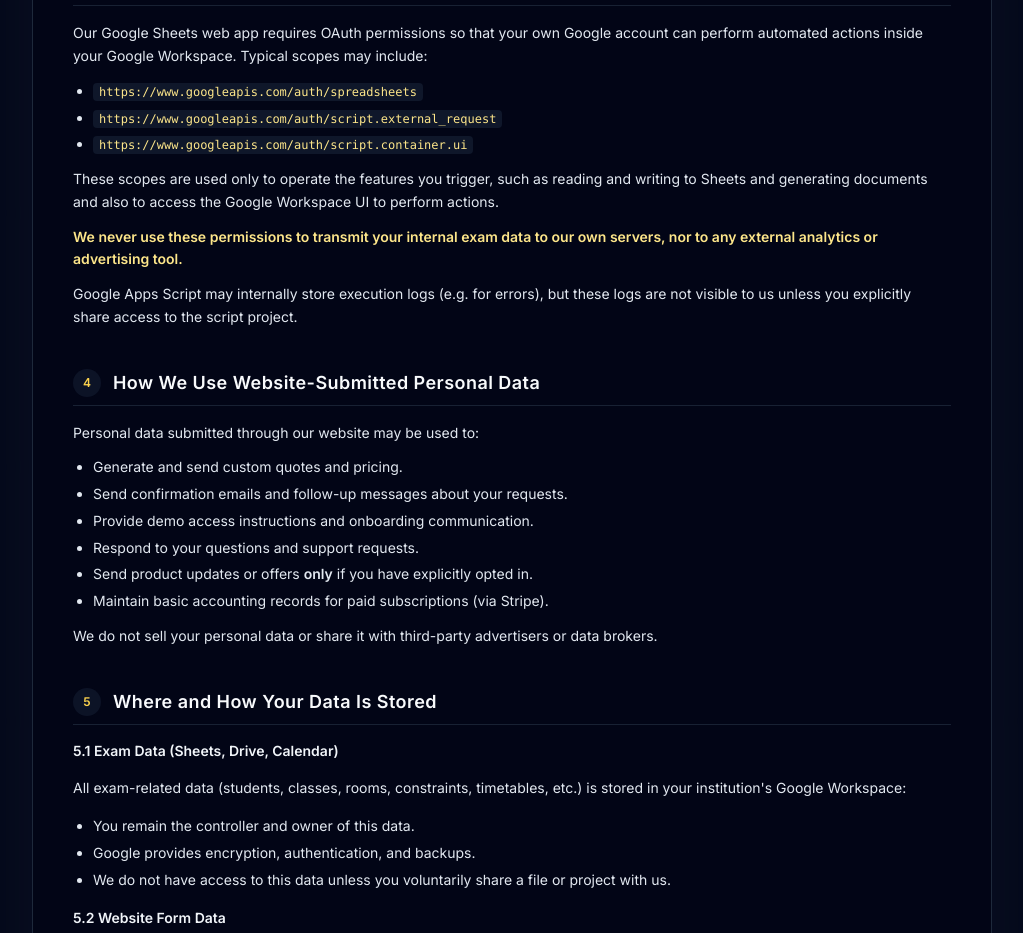
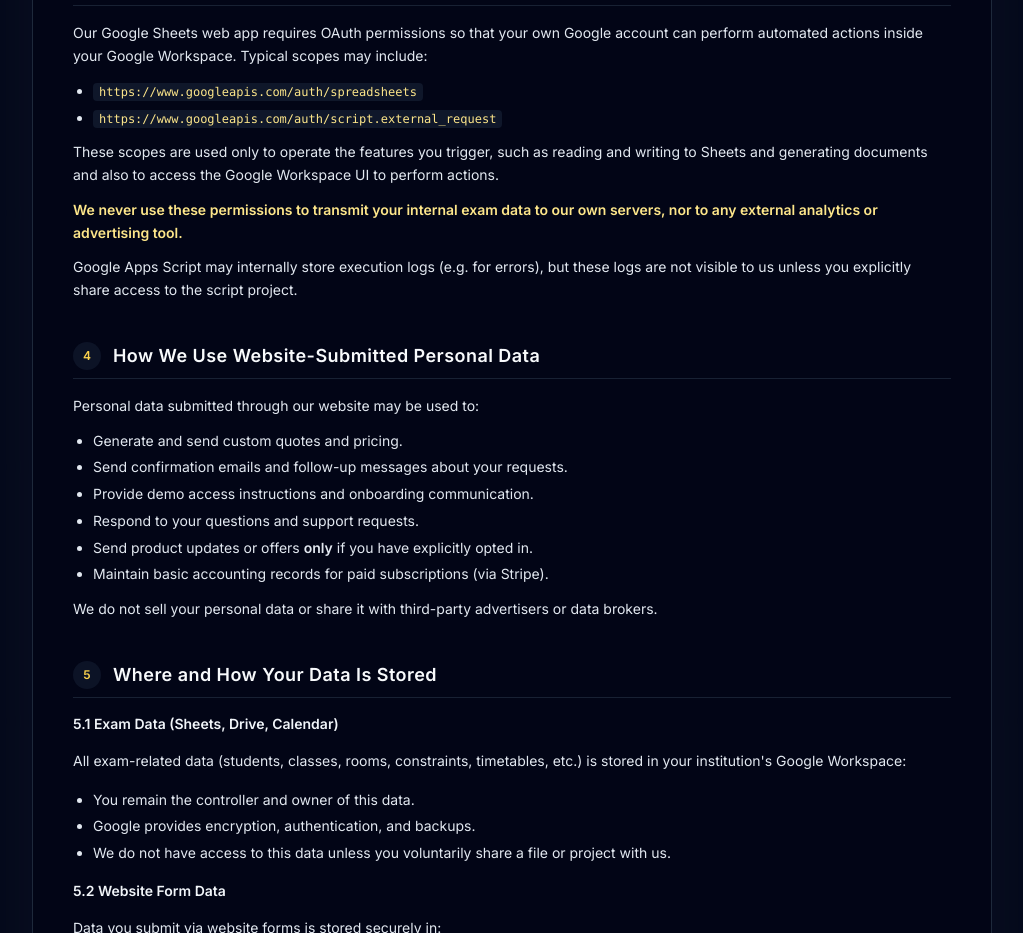
Before and after one commit to abdj206/classify-exam-webapp, a Next.js app: page /privacy-policy in a window 1280 px wide. Shown: the part 1820-2753 px from the top of the page, without its empty margins (128-1151 px from the left). Built offline with nearby package versions, Linux system fonts and the light colour scheme; a web font is replaced by a local one.

Commit message:
One scope removed

```diff
--- a/app/privacy-policy/page.tsx
+++ b/app/privacy-policy/page.tsx
@@ -129,13 +129,6 @@
                 <li>
                   <code className="rounded bg-slate-900 px-1.5 py-0.5 text-[0.75rem] text-amber-200">
                     https://www.googleapis.com/auth/script.external_request
-                  </code>
-                </li>
-                <li>
-                  <code className="rounded bg-slate-900 px-1.5 py-0.5 text-[0.75rem] text-amber-200">
-
-    https://www.googleapis.com/auth/script.container.ui
-
                   </code>
                 </li>
               </ul>
```
